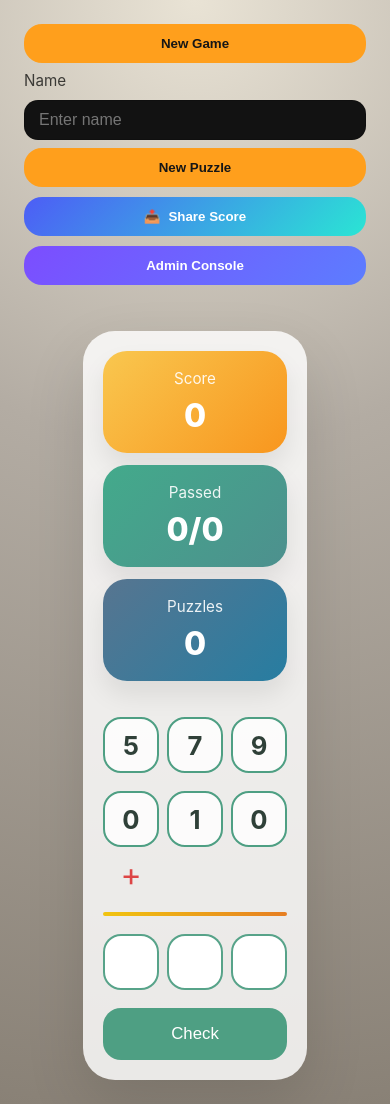
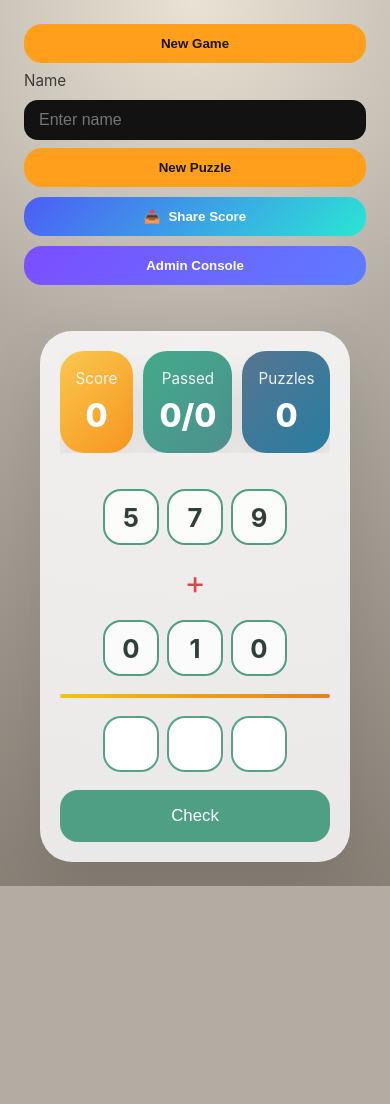
Before and after one commit to jxn-01/SumSprint, a React (Vite) app: page / in a window 390 px wide. After the commit the page ends 886 px from the top, so only its background shows below. Built offline with nearby package versions, Linux system fonts and the light colour scheme; no server answers.

Commit message:
UI: keep score/pass/puzzles horizontal on small screens; center plus sign between number rows

```diff
--- a/src/App.tsx
+++ b/src/App.tsx
@@ -386,13 +386,13 @@ function App() {
               </div>
             ))}
           </div>
+          <div className="plus-sign">+</div>
           <div className="number-row second-row">
             {toDisplayDigits(puzzle.bDigits).map((digit, index) => (
               <div key={`b-${index}`} className="digit-cell">
                 {digit}
               </div>
             ))}
-            <div className="plus-sign">+</div>
           </div>
           <div className="separator" />
           <div className="answer-row">
--- a/src/style.css
+++ b/src/style.css
@@ -141,10 +141,9 @@ body {
 }
 
 .plus-sign {
-  position: absolute;
-  right: -60px;
-  top: 50%;
-  transform: translateY(-50%);
+  display: block;
+  position: static;
+  margin: -6px auto 0;
   font-size: 2.4rem;
   color: #dd4545;
 }
@@ -193,9 +192,11 @@ body {
 }
 
 .score-summary {
-  display: grid;
-  grid-template-columns: repeat(3, minmax(0, 1fr));
+  display: flex;
   gap: 12px;
+  align-items: stretch;
+  overflow-x: auto;
+  -webkit-overflow-scrolling: touch;
   margin-bottom: 18px;
 }
 
@@ -670,8 +671,10 @@ body {
     width: 100%;
   }
 
+  /* Keep score summary horizontal on small screens */
   .score-summary {
-    grid-template-columns: 1fr;
+    display: flex;
+    gap: 10px;
   }
 
   .answer-row {
```
